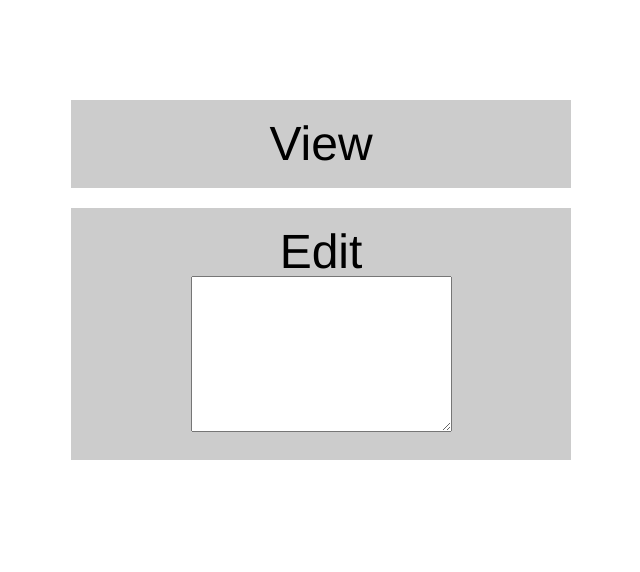
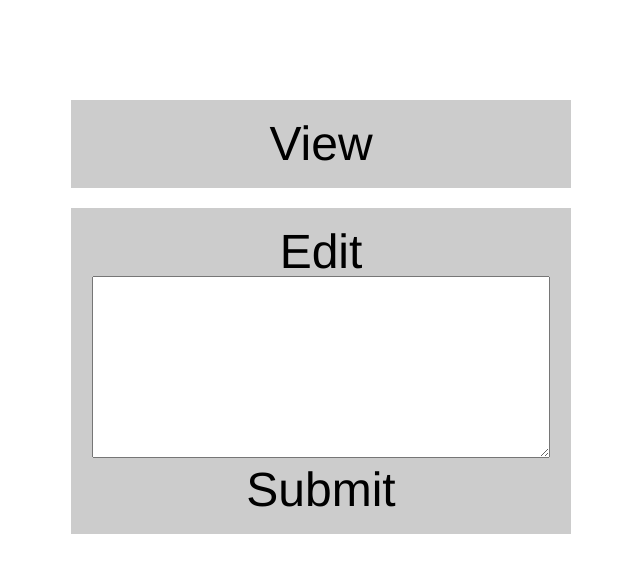
Before and after one commit to njung1292/abstractor, a website: page index.html in a window 1280 px wide. Shown: the whole page, without its empty margins (319-959 px from the left). Drawn offline with Linux system fonts and the light colour scheme.

Commit message:
trivial things

```diff
--- a/css/style.css
+++ b/css/style.css
@@ -26,3 +26,8 @@ body {
 #edit {
 
 }
+
+#editArea {
+	padding: 10px;
+	font-size: 14px;
+}
--- a/index.html
+++ b/index.html
@@ -17,7 +17,8 @@
 	<div class="mode" id="view">View</div>
 	<div class="mode" id="edit">Edit
 		<form>
-			<textarea rows="10" cols="30" id="editArea"></textarea>
+			<textarea rows="10" cols="50" id="editArea"></textarea>
+			<div id="submit">Submit</div>
 		</form>
 	</div>
 
--- a/js/EditMode.js
+++ b/js/EditMode.js
@@ -12,8 +12,7 @@ var DriversStreetView = function(config) {
 EditMode.prototype.init = function() {
 	// this.initBlah();
 	window.EditMode = this;
-	var otherThis = window.driversStreetView;
-	var currentPano = this.panorama;
+	var otherThis = window.EditMode;
 
 	// var putReq = this.putDiagram(id, code);
 
```
